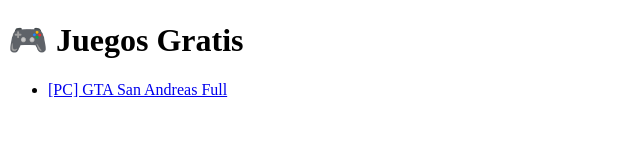
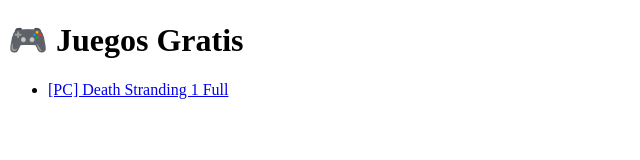
Before and after one commit to orionx-droid/orionxmq, a plain HTML site: page index.html in a window 1280 px wide. Shown: the full height of the page, 0-640 px from the left. Drawn offline with Linux system fonts and the light colour scheme.

Commit message:
Update index.html

```diff
--- a/index.html
+++ b/index.html
@@ -7,7 +7,7 @@
 <body>
   <h1>🎮 Juegos Gratis</h1>
   <ul>
-    <li><a href="juego1.html">[PC] GTA San Andreas Full</a></li>
+    <li><a href="juego1.html">[PC] Death Stranding 1 Full</a></li>
   </ul>
 </body>
 </html>
```
